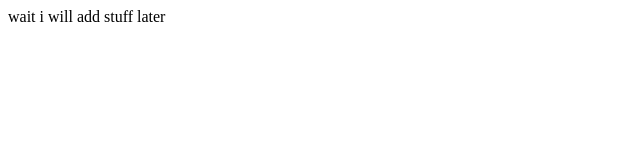
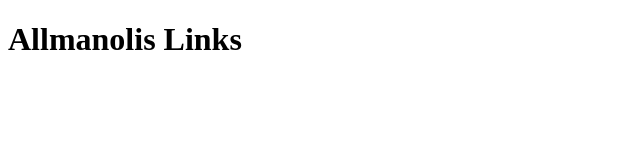
Before and after one commit to Allmanolis/allmanolis.github.io, a plain HTML site: page index.html in a window 1280 px wide. Shown: the whole page, without its empty margins (0-640 px from the left). Drawn offline with Linux system fonts and the light colour scheme.

Commit message:
Update index.html

```diff
--- a/index.html
+++ b/index.html
@@ -5,7 +5,10 @@
 <body>
 <html>
 
-wait i will add stuff later
+<h1>Allmanolis Links</h1>
+
+
+
 
 </html>
 </body>
```
